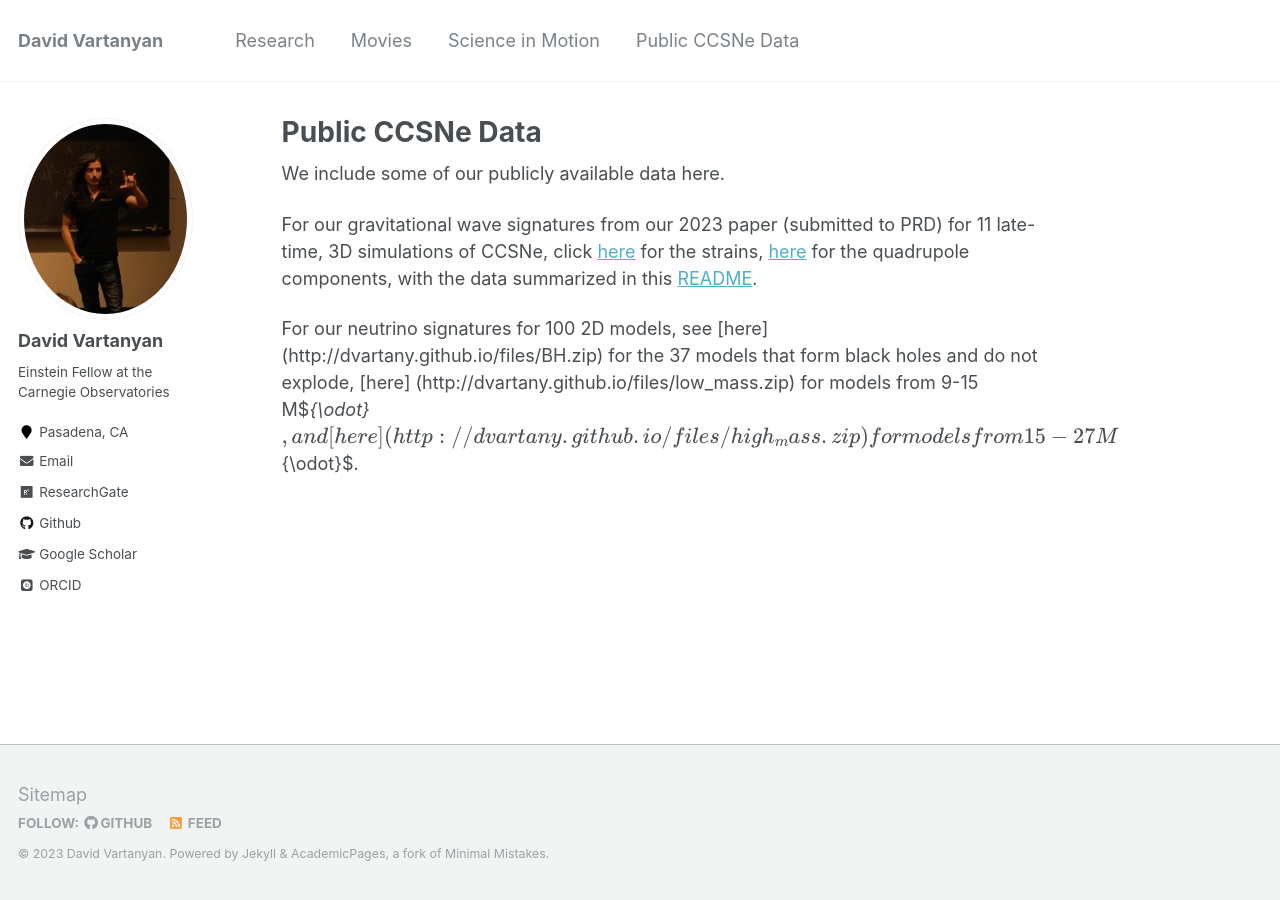
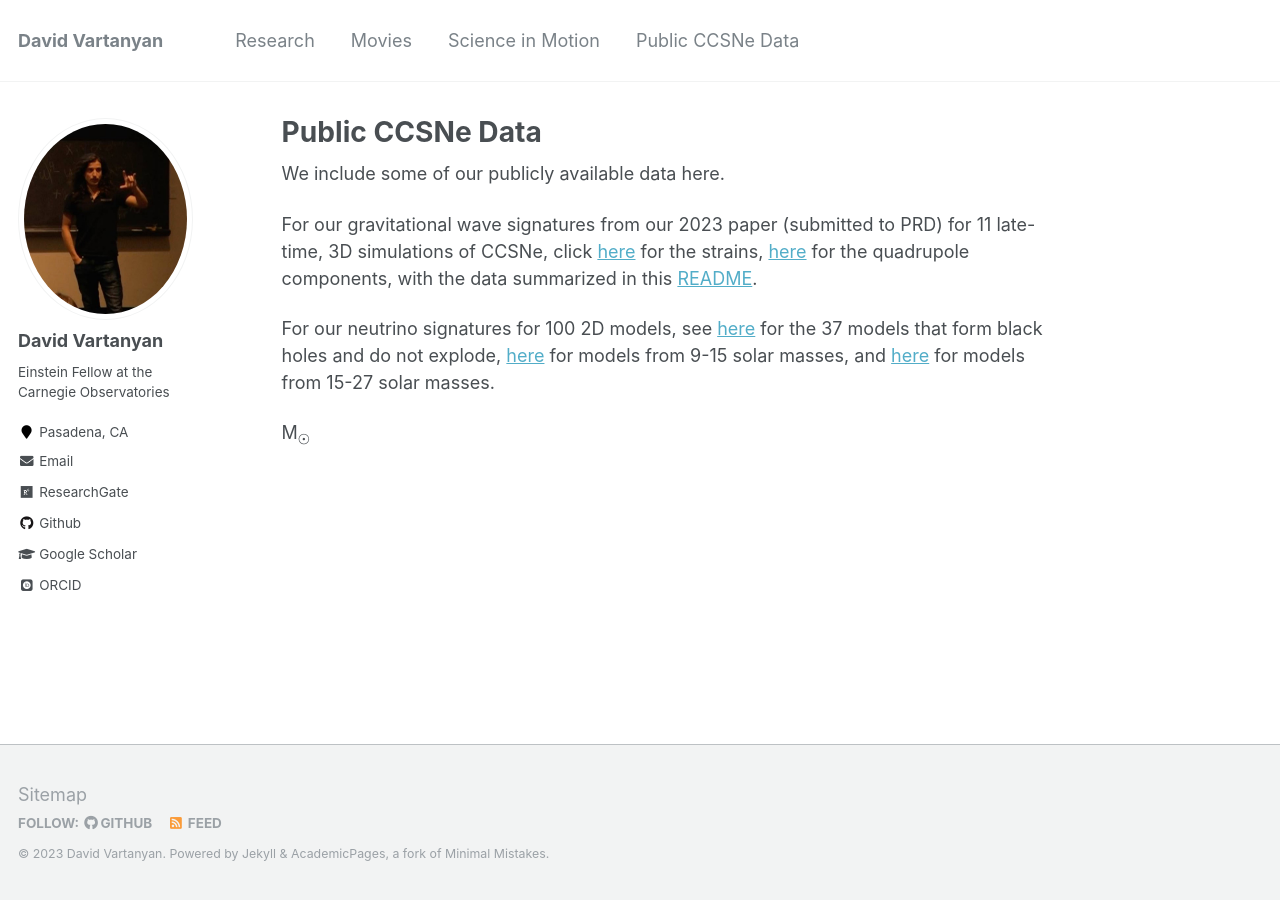
Before and after one commit to dvartany/dvartany.github.io, a Jekyll site: the page built from _pages/data.md, in a window 1280 px wide. Built offline with Jekyll 4.4.1, drawn with Linux system fonts in a browser that asks for light colours; some web fonts are replaced; formulas are drawn with MathJax 3.

Commit message:
Update data.md

```diff
--- a/_pages/data.md
+++ b/_pages/data.md
@@ -12,4 +12,6 @@
 click [here](http://dvartany.github.io/files/gwstrain.zip) for the strains, [here](http://dvartany.github.io/files/quadrupole.zip) for the quadrupole components, with the data summarized in this [README](http://dvartany.github.io/files/README.txt).
 
 
-For our neutrino signatures for 100 2D models, see [here] (http://dvartany.github.io/files/BH.zip) for the 37 models that form black holes and do not explode, [here] (http://dvartany.github.io/files/low_mass.zip) for models from 9-15 M$_{\odot}$, and [here] (http://dvartany.github.io/files/high_mass.zip) for models from 15-27 M$_{\odot}$.
+For our neutrino signatures for 100 2D models, see [here](http://dvartany.github.io/files/BH.zip) for the 37 models that form black holes and do not explode, [here](http://dvartany.github.io/files/low_mass.zip) for models from 9-15 solar masses, and [here](http://dvartany.github.io/files/high_mass.zip) for models from 15-27 solar masses.
+
+M$_{\odot}$
```
